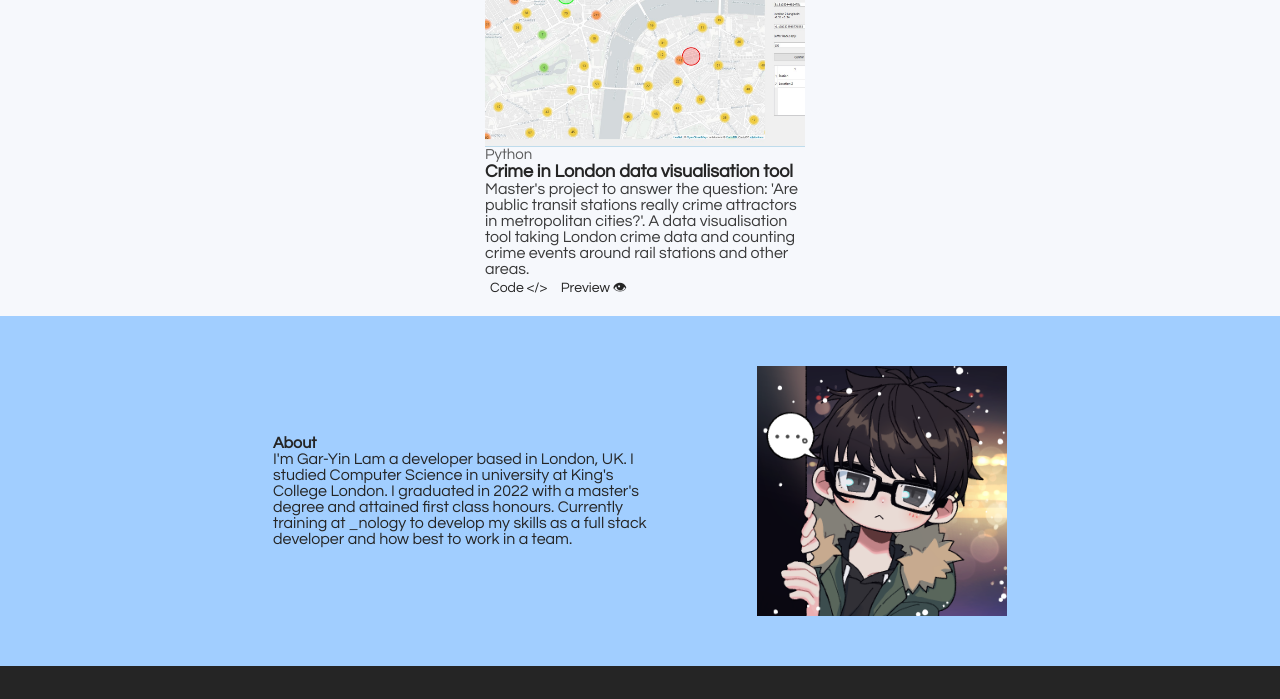
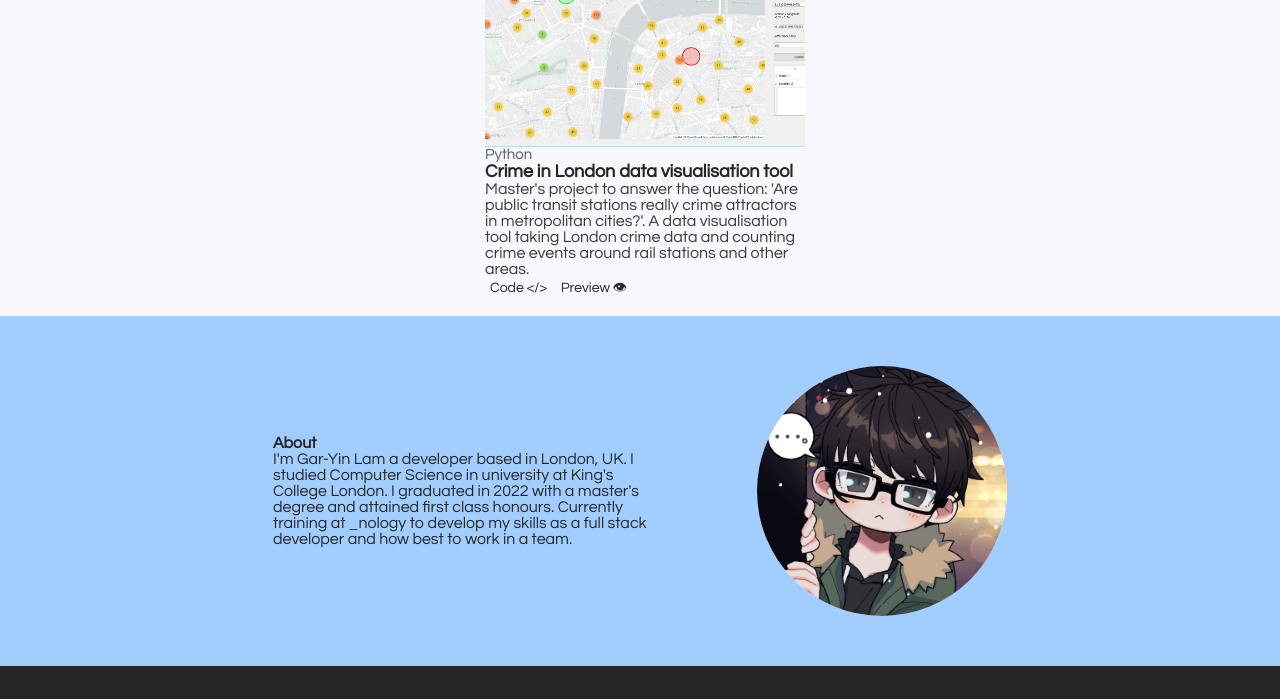
Before and after one commit to garyinlam/portfolio-website-project, a plain HTML site: page index.html in a window 1280 px wide. Shown: the part 1095-1794 px from the top of the page. Drawn offline with Linux system fonts and the light colour scheme.

Commit message:
about picture with circular border

```diff
--- a/_about.scss
+++ b/_about.scss
@@ -15,7 +15,7 @@
     width: 30%;
   }
 
-  &__image {
+  &__image--web {
     border-radius: 50%;
   }
 }
```
Also changed, not shown: main.css.
